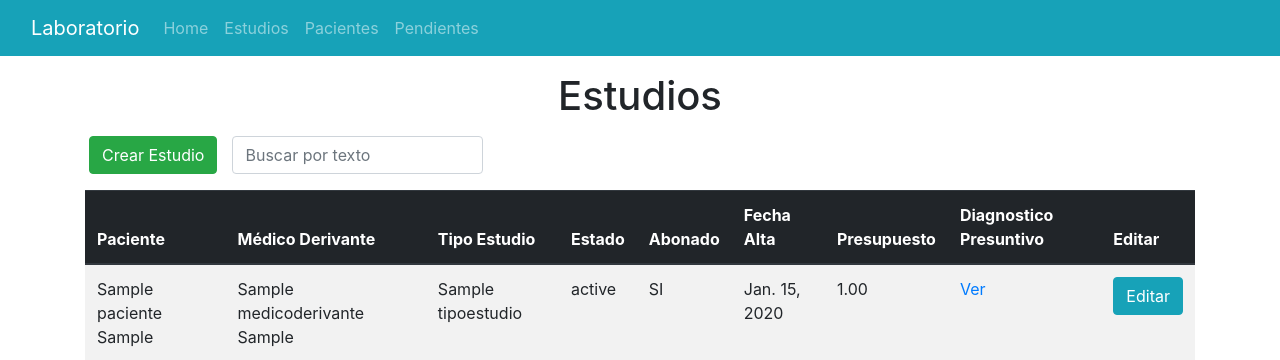
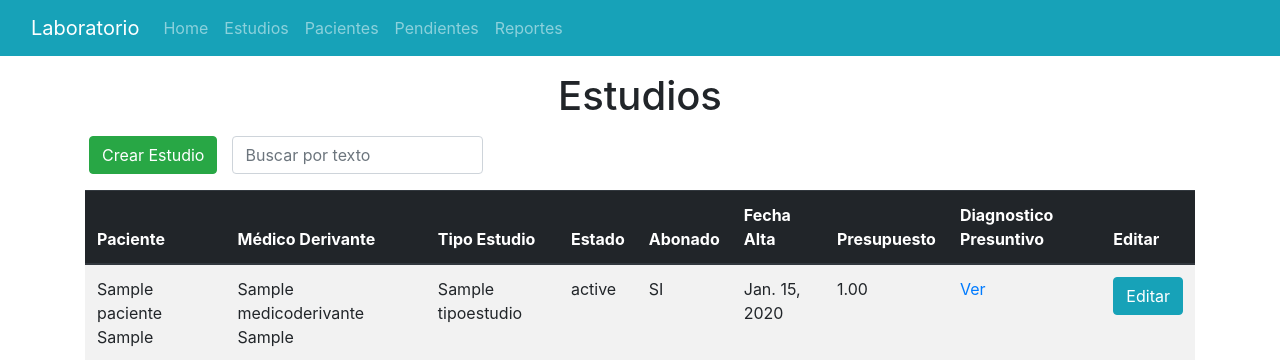
Before and after one commit to JuanPabloNieva/TTPS-lab, a Django app: page /estudios in a window 1280 px wide. Shown: the top 360 px of the page. Run offline with Django 3.2, Linux system fonts and the light colour scheme; tables that the repository leaves empty hold one stand-in row (values such as "Sample post"); some libraries are stand-ins or nearby versions.

Commit message:
ruta pendientes y reportes

```diff
--- a/laboratorio/app/templates/base.html
+++ b/laboratorio/app/templates/base.html
@@ -48,7 +48,10 @@
               <a class="nav-link" href="{% url 'Pacientes' %}">Pacientes</a>
             </li>
             <li class="nav-item">
-              <a class="nav-link">Pendientes</a>
+              <a class="nav-link" href="#">Pendientes</a>
+            </li>
+            <li class="nav-item">
+              <a class="nav-link" href="#">Reportes</a>
             </li>
           </ul>
         </div>
```
